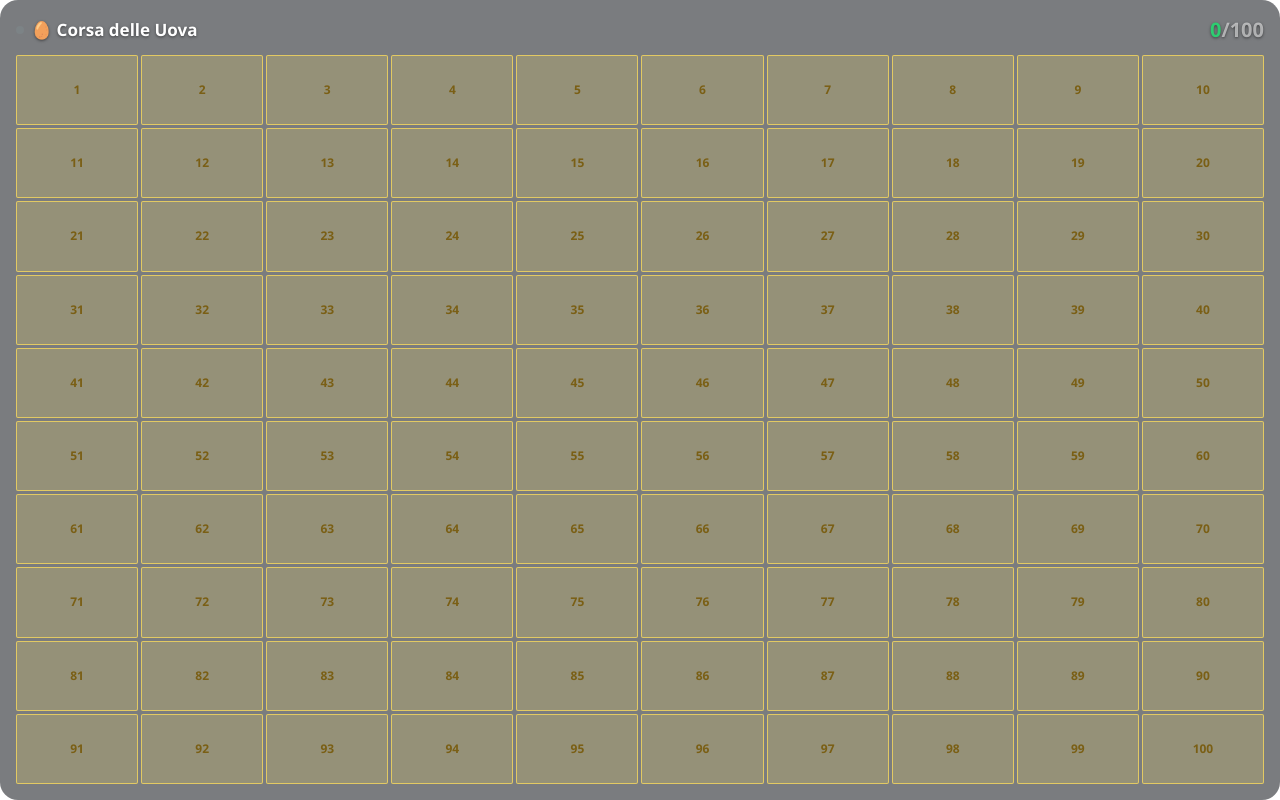
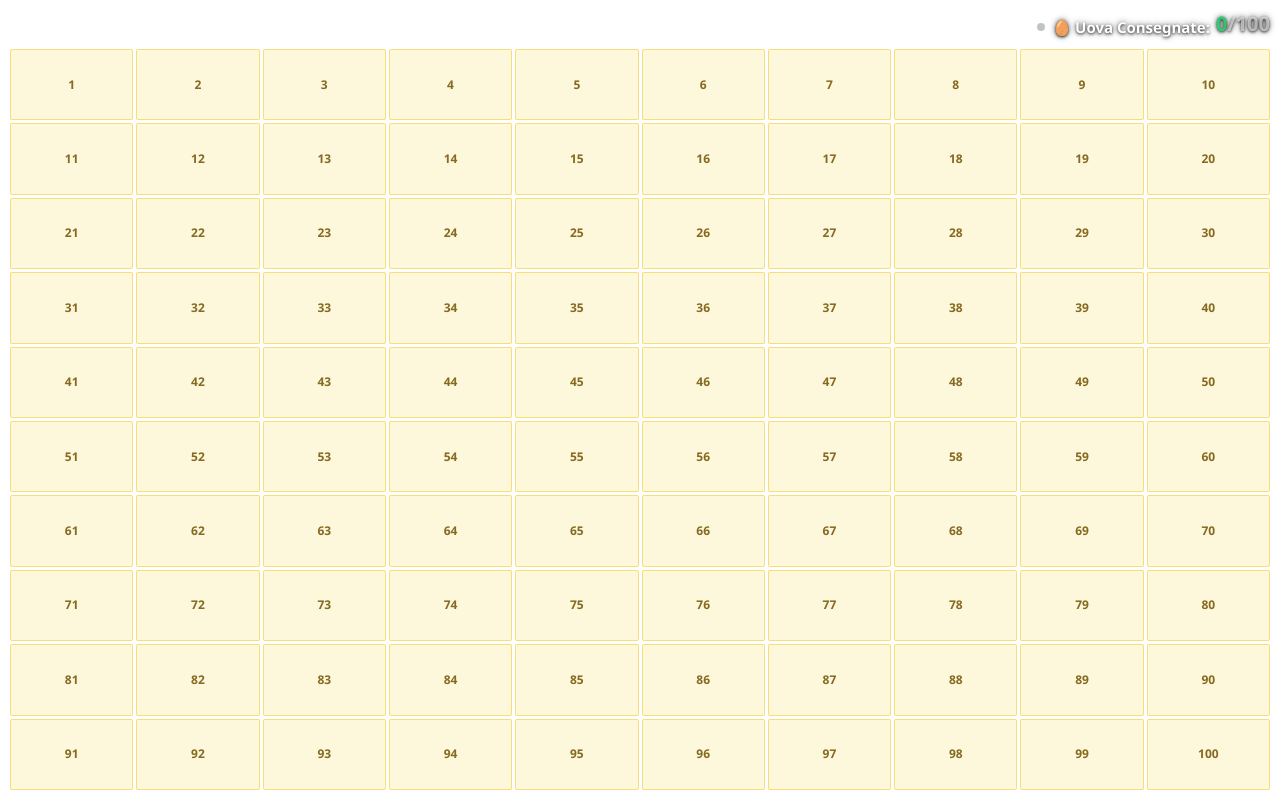
Before and after one commit to Caste01/Corsa-delle-uova, a plain HTML site: page overlay.html in a window 1280 px wide. Drawn offline with Linux system fonts and the light colour scheme; no server answers.

Commit message:
Add files via upload

```diff
--- a/overlay.html
+++ b/overlay.html
@@ -18,24 +18,22 @@
     width: 100%; height: 100%;
     display: flex; flex-direction: column;
     gap: clamp(6px, 2vw, 12px);
-    background: rgba(13, 17, 23, 0.55);   /* pannello scuro semi-trasparente */
-    backdrop-filter: blur(3px);
-    -webkit-backdrop-filter: blur(3px);
-    border-radius: clamp(8px, 3vw, 18px);
-    padding: clamp(8px, 3vw, 16px);
+    background: transparent;   /* niente pannello: si vede solo su OBS, senza alone */
+    padding: clamp(4px, 2vw, 10px);
   }
 
   .head {
-    display: flex; align-items: center; justify-content: space-between;
+    display: flex; align-items: baseline; justify-content: flex-end;
+    gap: 6px;
     flex-shrink: 0;
     color: #fff;
   }
   .title {
     display: flex; align-items: center; gap: 7px;
     font-weight: 800;
-    font-size: clamp(11px, 3vw, 17px);
+    font-size: clamp(10px, 2.6vw, 15px);
     white-space: nowrap;
-    text-shadow: 0 1px 3px rgba(0,0,0,.5);
+    text-shadow: 0 1px 3px rgba(0,0,0,.75), 0 0 6px rgba(0,0,0,.6);
   }
   .live-dot {
     width: 8px; height: 8px; border-radius: 50%;
@@ -49,7 +47,7 @@
     font-weight: 800;
     font-size: clamp(13px, 3.6vw, 20px);
     color: #2ecc71;
-    text-shadow: 0 1px 3px rgba(0,0,0,.5);
+    text-shadow: 0 1px 3px rgba(0,0,0,.75), 0 0 6px rgba(0,0,0,.6);
     white-space: nowrap;
   }
   .count .of { color: rgba(255,255,255,0.55); font-weight: 700; }
@@ -97,7 +95,7 @@
 
   <div id="panel">
     <div class="head">
-      <div class="title"><span class="live-dot" id="live-dot"></span>🥚 Corsa delle Uova</div>
+      <div class="title"><span class="live-dot" id="live-dot"></span>🥚 Uova Consegnate:</div>
       <div class="count"><span id="c-done">0</span><span class="of">/100</span></div>
     </div>
     <div id="grid"></div>
```
